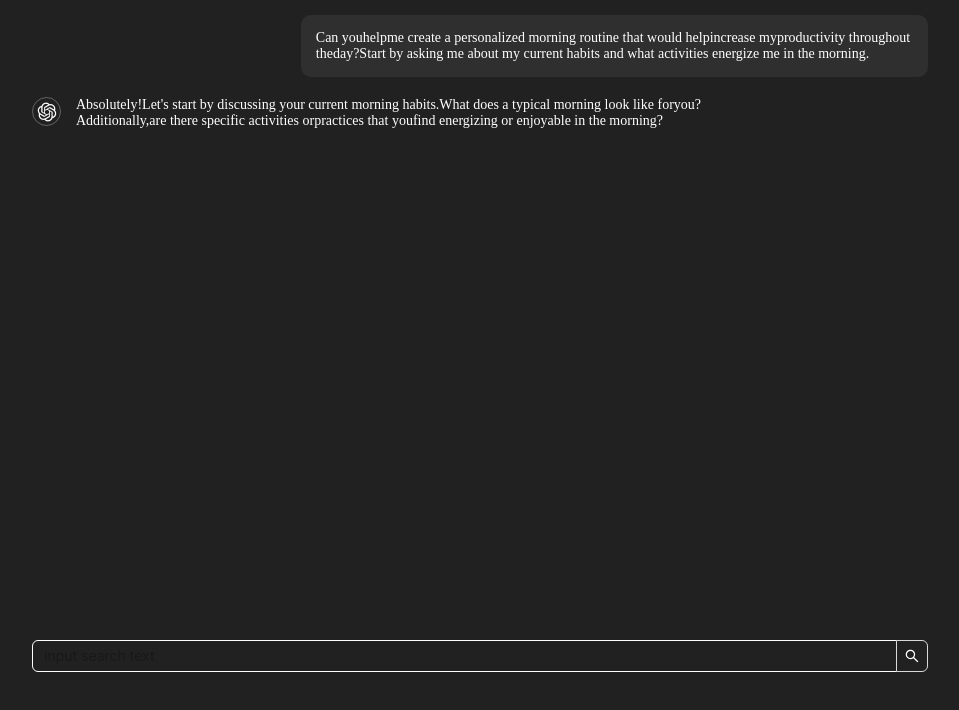
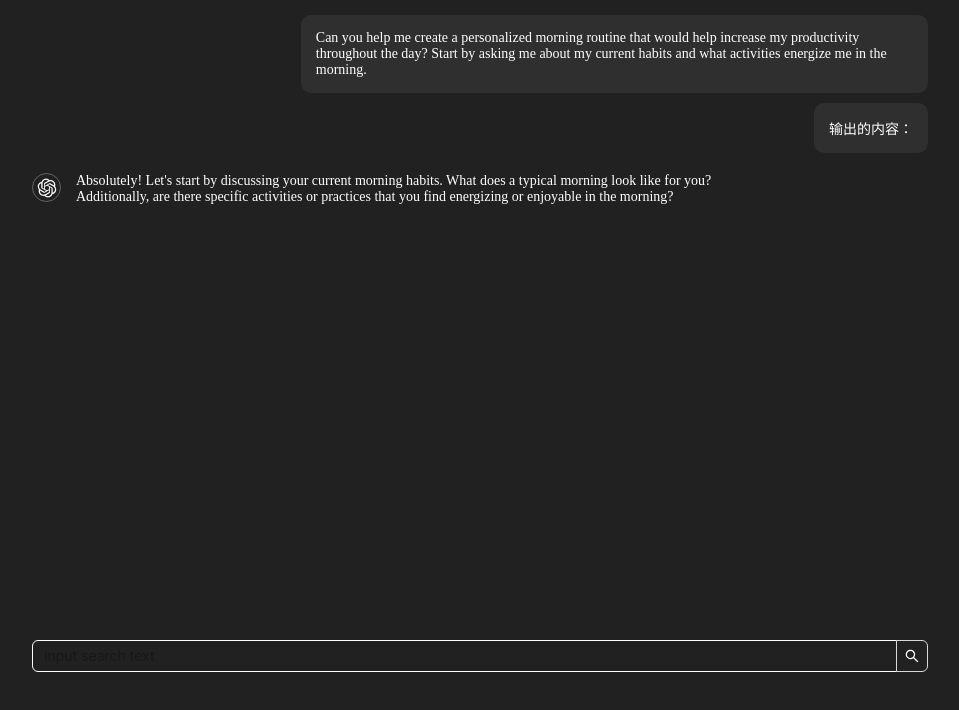
Before and after one commit to Charlotte21110/byteDanceLLM, a React (Vite) app: page / in a window 1280 px wide. Shown: the top 710 px of the page, without its empty margins (160-1119 px from the left). Built offline with nearby package versions, Linux system fonts and the light colour scheme.

Commit message:
feat: 访客消息组件

```diff
--- a/src/components/ChatLLM/index.css
+++ b/src/components/ChatLLM/index.css
@@ -106,13 +106,28 @@
     outline: 0 !important;
     /* 去掉轮廓 */
   }
+
   .ant-input-outlined {
     border-color: white;
   }
+
   .ant-btn {
     background-color: #212121;
+
     .ant-btn-icon {
       color: white;
     }
   }
+
+  .ant-btn:hover,
+  .ant-btn:focus {
+    background-color: #212121 !important;
+    /* 按钮 hover 和 focus 时的背景色 */
+    color: white !important;
+    border-color: white !important;
+  }
+  .ant-input-group-addon:hover,
+  .ant-input-group-addon:focus {
+    border-color: white !important;
+  }
 }
--- a/src/components/ChatLLM/index.tsx
+++ b/src/components/ChatLLM/index.tsx
@@ -1,24 +1,29 @@
+import React, { useState } from 'react';
 import "./index.css";
 import "../../icon/font/iconfont.css";
 import { Input } from 'antd';
+import Guest from '../Guest';
 
 const ChatLLM = () => {
   const { Search } = Input;
 
   const onSearch = (value: string) => console.log(value);
+  const [guestContent, setGuestContent] = useState<string>('');
 
   return (
     <div className="chat-body">
       <div className="chat-main">
         <div className="chat-content">
+          {/* 访客说的话 */}
           <div className="chat-guest">
             <div className="chat-guest-text">
-              Can youhelpme create a personalized morning routine that would
-              helpincrease myproductivity throughout theday?Start by asking me
+              Can you help me create a personalized morning routine that would
+              help increase my productivity throughout the day? Start by asking me
               about my current habits and what activities energize me in the
               morning.
             </div>
           </div>
+          <Guest content={guestContent} />
           <div className="chat-ai">
             <div className="chat-ai-avator">
               <i
@@ -27,15 +32,14 @@ const ChatLLM = () => {
               ></i>
             </div>
             <div className="chat-ai-answer">
-              Absolutely!Let's start by discussing your current morning
-              habits.What does a typical morning look like
-              foryou?Additionally,are there specific activities orpractices that
-              youfind energizing or enjoyable in the morning?
+              Absolutely! Let's start by discussing your current morning
+              habits. What does a typical morning look like for you? Additionally,
+              are there specific activities or practices that you find energizing
+              or enjoyable in the morning?
             </div>
           </div>
         </div>
         <div className="chat-input">
-          {/* <div className="chat-input-tips"></div> */}
           <Search
             placeholder="input search text"
             onSearch={onSearch}
--- /dev/null
+++ b/src/components/Guest/index.css
@@ -0,0 +1,16 @@
+
+.chat-guest {
+  padding: 5px 0;
+  overflow: hidden;
+}
+
+.chat-guest-text {
+  max-width: 70%;
+  padding: 15px;
+  float: right;
+  border-radius: 10px;
+  transition: all 0.6s ease;
+  background-color: #2F2F2F;
+  color: #fff;
+  font-size: 14px;
+}
--- /dev/null
+++ b/src/components/Guest/index.tsx
@@ -0,0 +1,17 @@
+import './index.css';
+
+interface GuestProps {
+  content: string;
+}
+const Guest = (prop: GuestProps) => {
+  const { content } = prop;
+  return (
+    <div className="chat-guest">
+      <div className="chat-guest-text">
+        输出的内容：
+        {content}
+      </div>
+    </div>
+  );
+}
+export default Guest;
```
